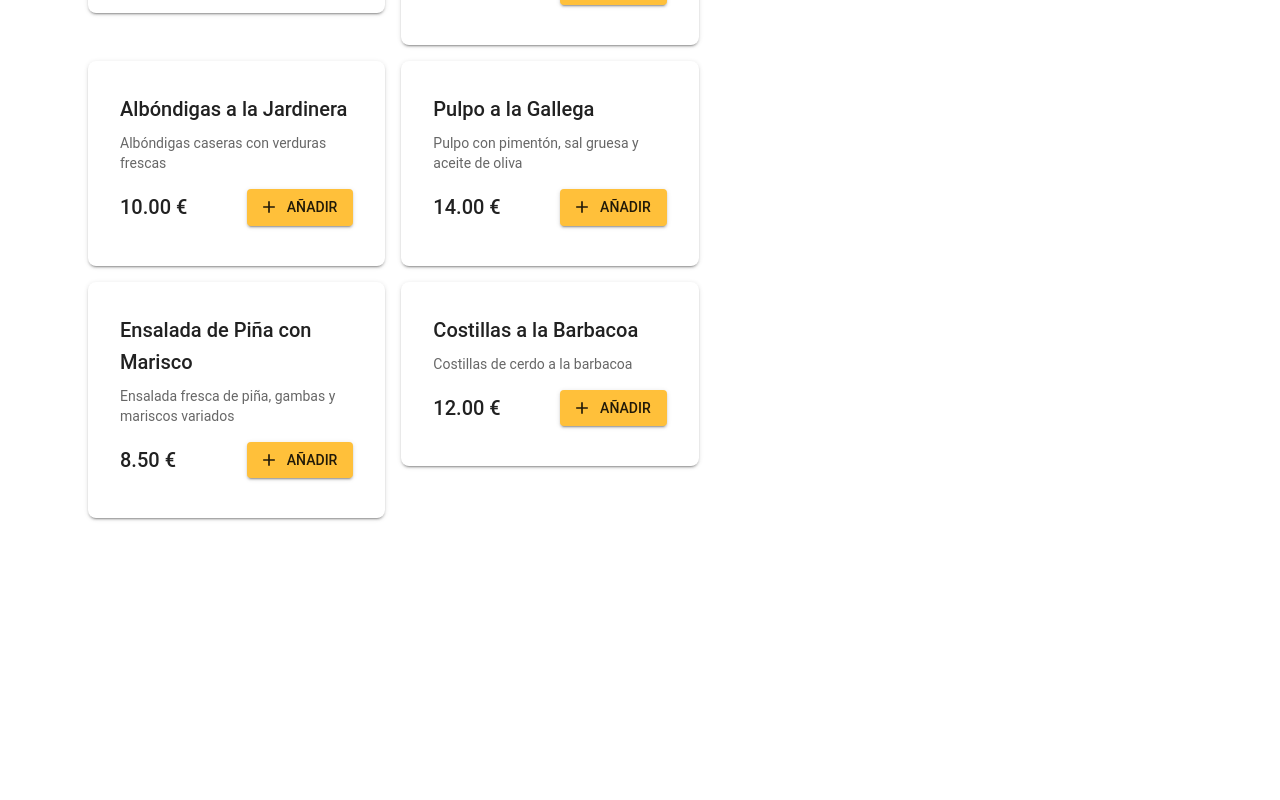
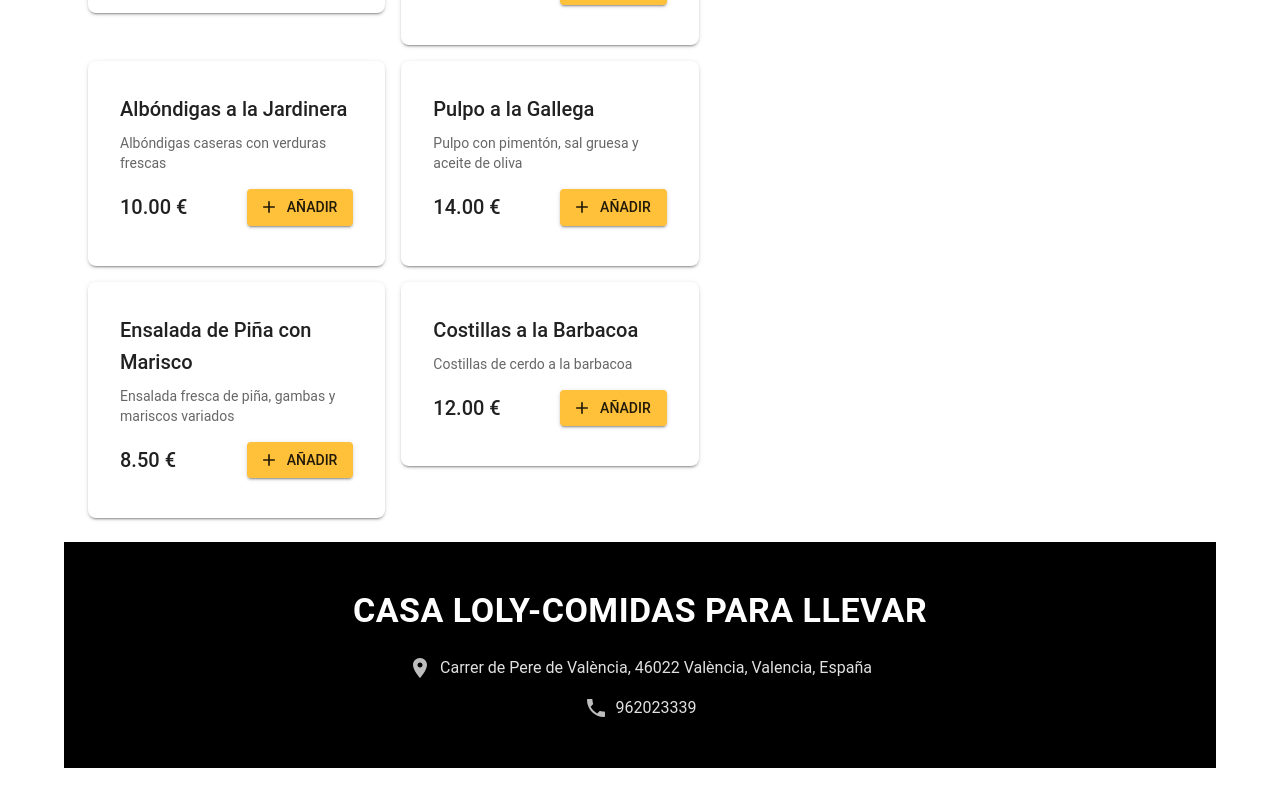
Before and after one commit to estebandenombre/restaurante-app-inaki, a Next.js app: page / in a window 1280 px wide. Shown: the part 1098-1898 px from the top of the page. Before the commit the page ends 1672 px from the top, so only its background shows below. Built offline with nearby package versions, Linux system fonts and the light colour scheme.

Commit message:
Update page.tsx

```diff
--- a/app/page.tsx
+++ b/app/page.tsx
@@ -23,10 +23,14 @@ import {
   FormControlLabel,
   Radio,
   Checkbox,
+  Link as MuiLink,
+  Stack,
 } from '@mui/material';
-import { ThemeProvider, createTheme } from '@mui/material/styles';
+import { ThemeProvider, createTheme, styled } from '@mui/material/styles';
 import { Add, Remove, Delete } from '@mui/icons-material';
 import Image from 'next/image';
+import LocationOnIcon from '@mui/icons-material/LocationOn'
+import PhoneIcon from '@mui/icons-material/Phone'
 
 const theme = createTheme({
   palette: {
@@ -65,6 +69,40 @@ const menuItems: MenuItem[] = [
   { id: 'epm1', name: 'Ensalada de Piña con Marisco', price: 8.50, description: 'Ensalada fresca de piña, gambas y mariscos variados' },
   { id: 'cb1', name: 'Costillas a la Barbacoa', price: 12.00, description: 'Costillas de cerdo a la barbacoa' }
 ];
+// Styled components
+const FooterRoot = styled(Box)(({ theme }) => ({
+  backgroundColor: '#000000',
+  color: '#ffffff',
+  padding: theme.spacing(6, 2),
+  [theme.breakpoints.up('md')]: {
+    padding: theme.spacing(6, 3),
+  },
+}))
+
+const FooterTitle = styled(Typography)(({ theme }) => ({
+  fontWeight: 700,
+  letterSpacing: '0.5px',
+  marginBottom: theme.spacing(3),
+  textAlign: 'center',
+}))
+
+const ContactLink = styled(MuiLink)(({ theme }) => ({
+  color: theme.palette.grey[300],
+  display: 'flex',
+  alignItems: 'center',
+  gap: theme.spacing(1),
+  textDecoration: 'none',
+  transition: 'color 0.2s',
+  '&:hover': {
+    color: '#ffffff',
+  },
+}))
+
+const IconWrapper = styled(Box)(({ theme }) => ({
+  display: 'flex',
+  alignItems: 'center',
+  color: theme.palette.grey[400],
+}))
 
 
 export default function DeliveryOrderPage() {
@@ -424,6 +462,37 @@ export default function DeliveryOrderPage() {
           onClose={() => setSnackbarOpen(false)}
           message={snackbarMessage}
         />
+        <FooterRoot>
+          <Container maxWidth="lg">
+            <Stack spacing={3} alignItems="center">
+              <FooterTitle variant="h4">
+                CASA LOLY-COMIDAS PARA LLEVAR
+              </FooterTitle>
+              <Stack spacing={2} alignItems="center">
+                <ContactLink
+                  href="https://maps.google.com/?q=Carrer de Pere de València, 46022 València, Valencia, España"
+                  target="_blank"
+                  rel="noopener noreferrer"
+                >
+                  <IconWrapper>
+                    <LocationOnIcon />
+                  </IconWrapper>
+                  <Typography variant="body1">
+                    Carrer de Pere de València, 46022 València, Valencia, España
+                  </Typography>
+                </ContactLink>
+                <ContactLink href="tel:962023339">
+                  <IconWrapper>
+                    <PhoneIcon />
+                  </IconWrapper>
+                  <Typography variant="body1">
+                    962023339
+                  </Typography>
+                </ContactLink>
+              </Stack>
+            </Stack>
+          </Container>
+        </FooterRoot>
       </Container>
     </ThemeProvider>
   );
```
